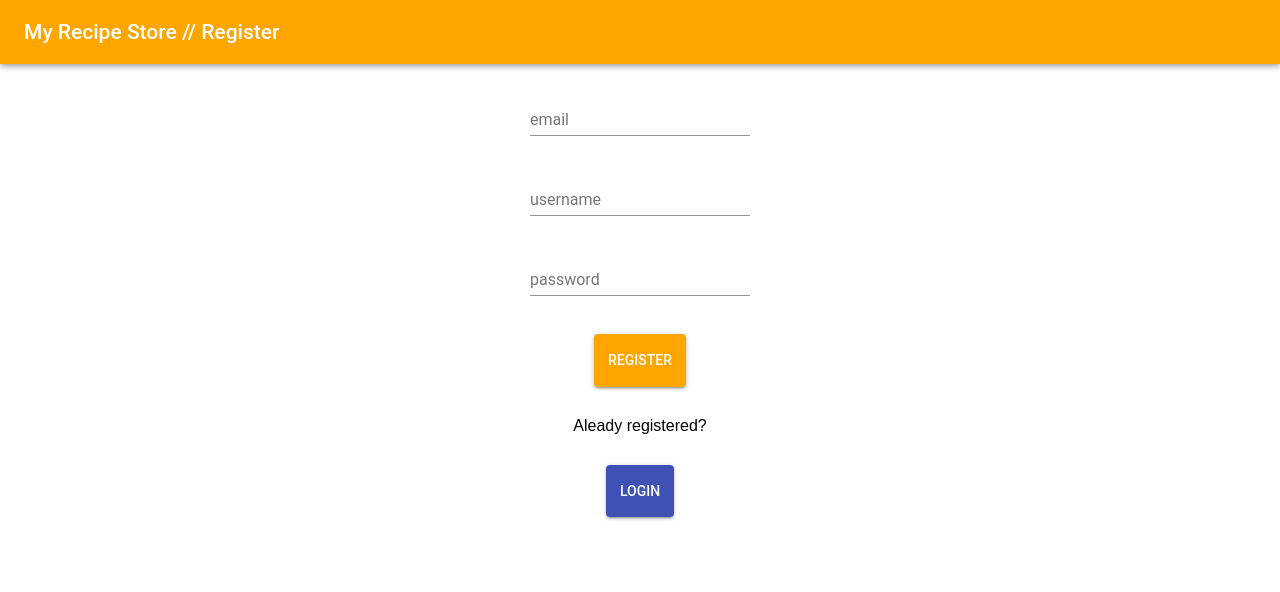
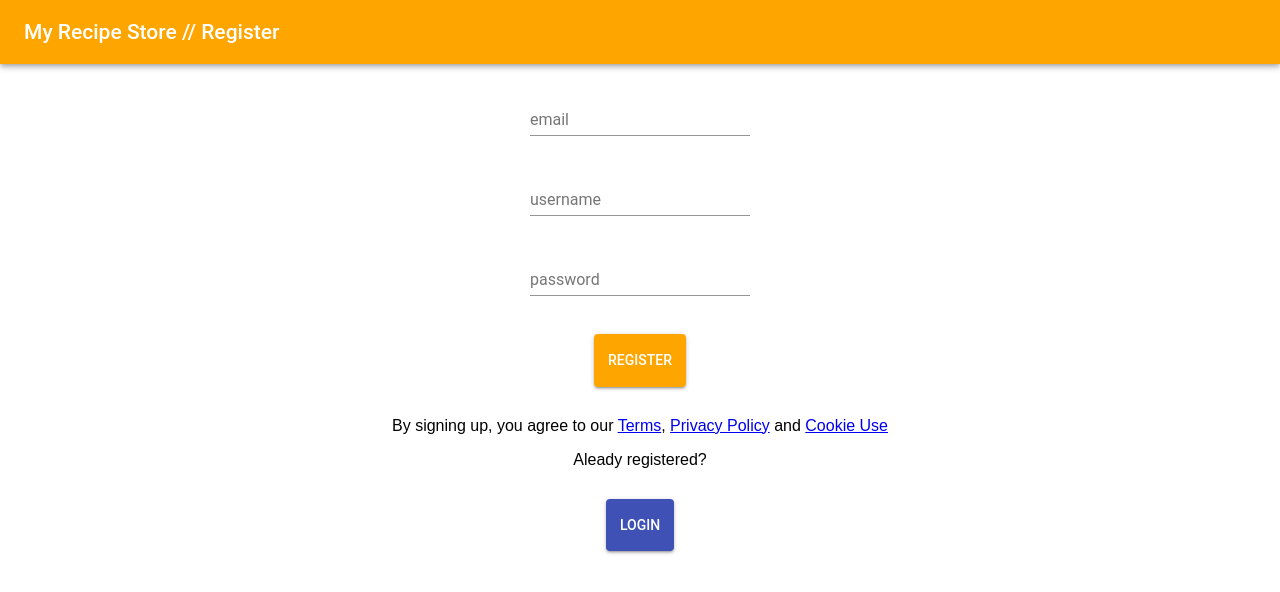
Before and after one commit to lunat1cH3ncHman/my-recipe-finder, a React (Create React App) app in the folder client/: page /register in a window 1280 px wide. Shown: the top 592 px of the page. Built offline with nearby package versions, Linux system fonts and the light colour scheme.

Commit message:
Terms of Use, Privacy Policy and Cookie use

```diff
--- a/client/src/Routes.js
+++ b/client/src/Routes.js
@@ -11,6 +11,7 @@ import ResetPassword from './containers/ResetPassword';
 import UpdatePassword from './containers/UpdatePassword';
 import AddRecipe from './containers/AddRecipe';
 import DisplayRecipe from './containers/DisplayRecipe';
+import Terms from './containers/Terms';
 
 class Routes extends Component {
   render() {
@@ -18,6 +19,7 @@ class Routes extends Component {
       <div>
         <Switch>
           <Route exact path="/" component={Home} />
+          <Route exact path="/terms" component={Terms} />
           <Route exact path="/login" component={Login} />
           <Route exact path="/register" component={Register} />
           <Route exact path="/reset/:token" component={ResetPassword} />
--- a/client/src/components/FormStyles.js
+++ b/client/src/components/FormStyles.js
@@ -9,6 +9,12 @@ export const loadingStyle = {
   fontSize: '18px',
 };
 
+export const siteHeaderStyle = {
+  margin: '1em',
+  fontSize: '20px',
+  colour: 'orange',
+};
+
 export default {
   recipeInputStyle,
 };
--- a/client/src/containers/Register.js
+++ b/client/src/containers/Register.js
@@ -1,6 +1,7 @@
 import React, { Component } from 'react';
 import TextField from '@material-ui/core/TextField';
 import axios from 'axios';
+import { Link } from 'react-router-dom';
 
 import {
   LinkButtons,
@@ -155,13 +156,16 @@ class Register extends Component {
               buttonStyle={registerButton}
               buttonText={'Register'}
             /></p>
+            By signing up, you agree to our <Link to="/terms">Terms</Link>, <Link to="/terms">Privacy Policy</Link> and <Link to="/terms">Cookie Use</Link>
           </form>
+          <div>
             <p>Aleady registered?</p>
             <LinkButtons
               buttonText={`Login`}
               buttonStyle={secondOptionButton}
               link={'/login'}
             />
+          </div>
         </div>
       );
     } else {
```
Lines whose indentation alone changed are shown as unchanged.
